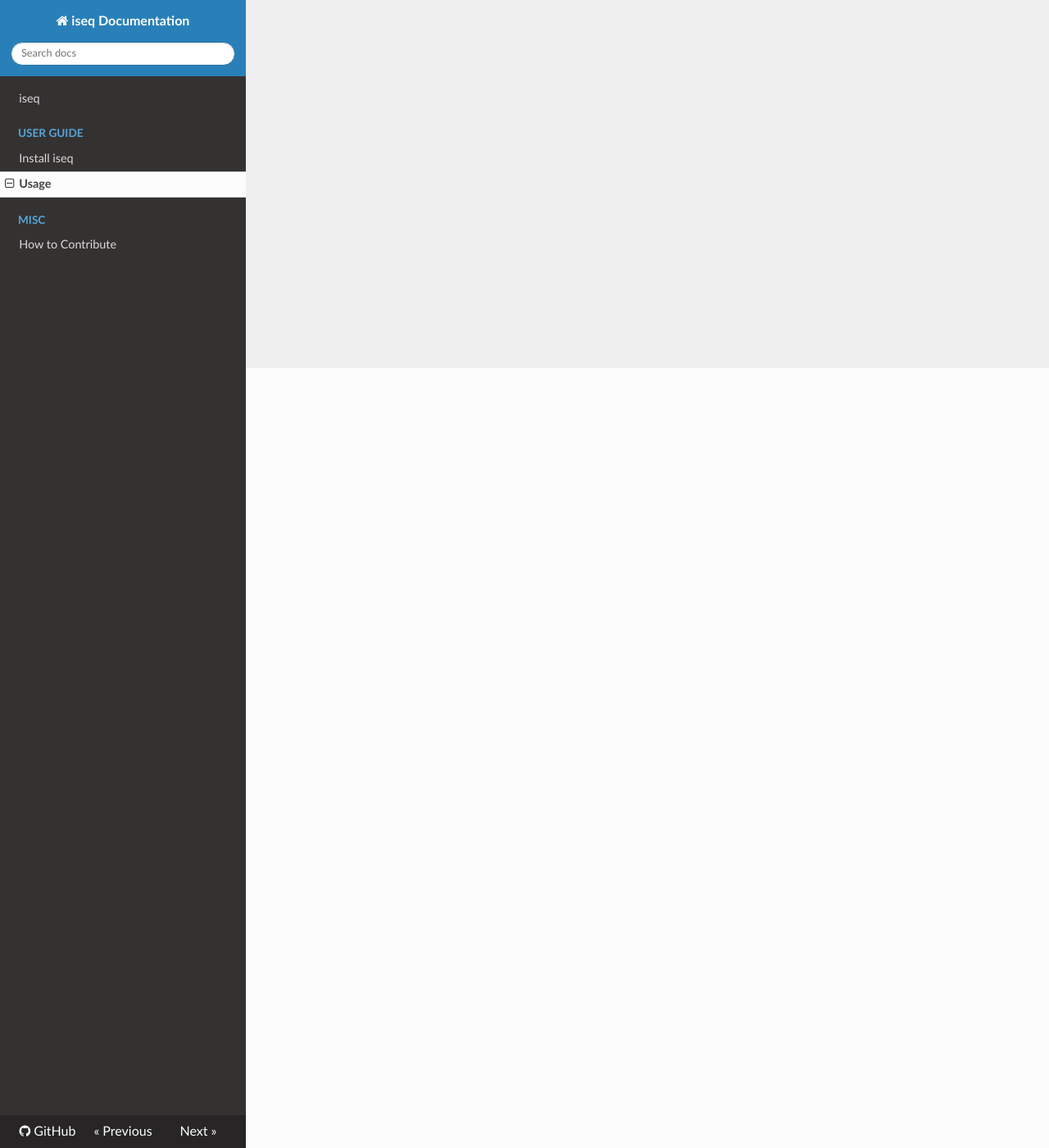
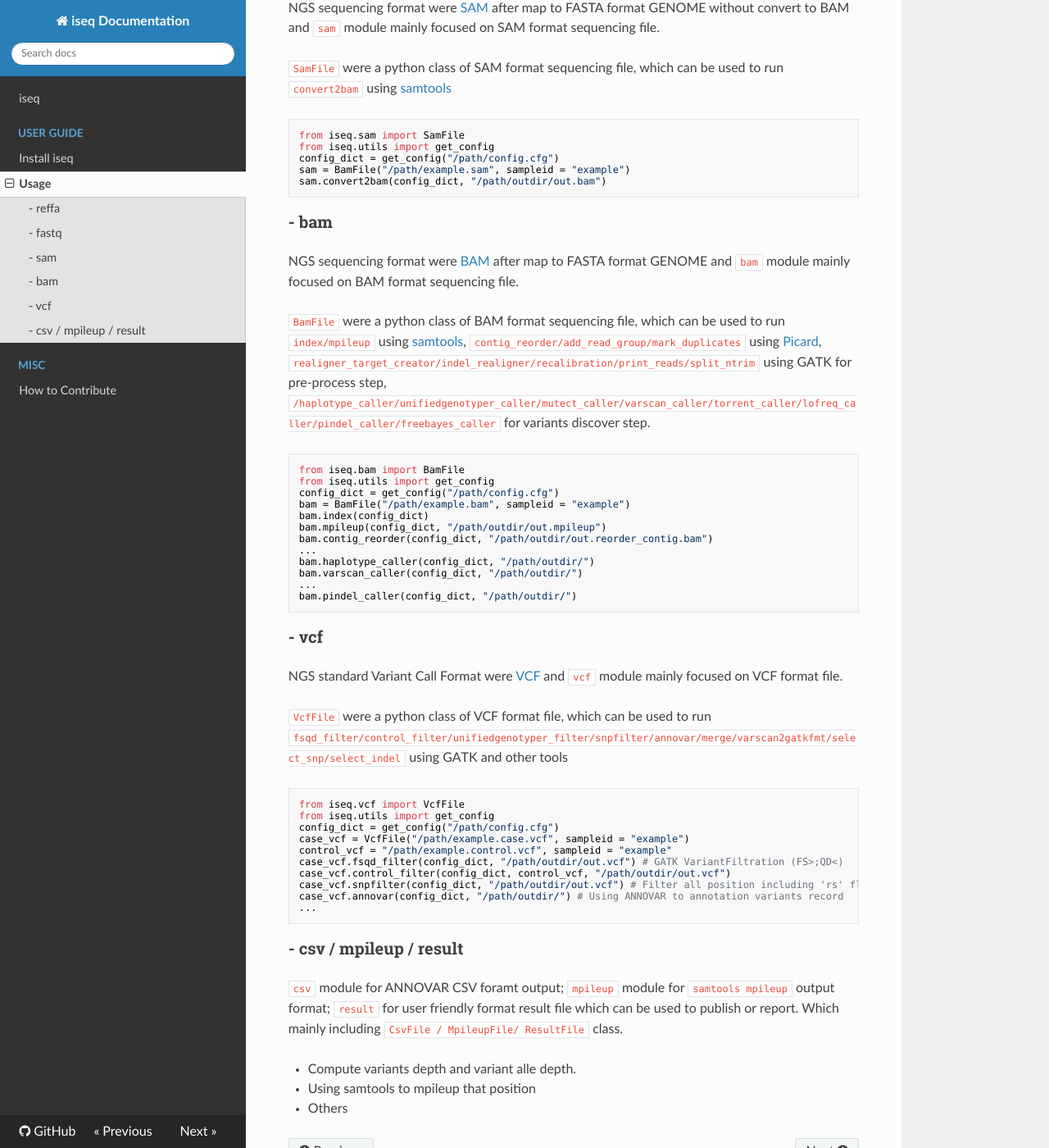
Before and after one commit to Miachol/doc-iseq, an MkDocs documentation site: the page built from docs/user-guide/usage.md, in a window 1280 px wide and 1400 px high, scrolled down 951 px. Shown: the whole window at 82% size. Built offline with MkDocs 1.6.1, drawn with Linux system fonts in a browser that asks for light colours; nearby versions of some CDN libraries; comment, search, counter and statistics services are not loaded; old or Windows-style settings are respelled for this version of MkDocs; some of the changed text lies outside the part shown.

Commit message:
Update usage

````diff
--- a/docs/user-guide/usage.md
+++ b/docs/user-guide/usage.md
@@ -1,5 +1,97 @@
-## Functions
+## Module
+### - reffa
+NGS reference genome usually were [FASTA](https://en.wikipedia.org/wiki/FASTA_format) and `reffa` module mainly focused on FASTA format GENOME file.
 
+`ReffaFile` were a Python class of FASTA format GENOME file, which can be used to run `generate_dict` and `index` by BWA/STAR/Bowtie/Bowtie2.
+
+```python
+from iseq.reffa import ReffaFile
+from iseq.utils import get_config
+config_dict = get_config("/path/config.cfg")
+reffa = ReffaFile("/path/hg19.fa", "hg19")
+reffa.generate_dict(config_dict)
+reffa.bwa_index(config_dict)
+reffa.star_index(config_dict)
+reffa.bowtie_index(config_dict)
+reffa.bowtie2_index(config_dict)
+```
+
+### - fastq
+NGS sequencing raw data format were [FASTQ](https://en.wikipedia.org/wiki/FASTQ_format) and `fastq` module mainly focused on FASTQ format raw sequencing file.
+
+`FastqFile` were a python class of FASTQ format raw sequencing file, which can be used to run `mapping` using BWA/STAR/Bowtie/Bowtie2/Tophat/Tophat2
+
+```python
+from iseq.fastq import FastqFile
+from iseq.utils import get_config
+config_dict = get_config("/path/config.cfg")
+fq_1 = FastqFile("/path/read_1.fq.gz", sampleid = "example")
+fq_2 = "/path/read_2.fq.gz"
+fq_1.bwa_mapping(config_dict, "/path/outdir", fq_2)
+fq_1.star_mapping(config_dict, "/path/outdir", fq_2)
+fq_1.bowtie2_mapping(config_dict, "/path/outdir", fq_2)
+fq_1.bowtie_mapping(config_dict, "/path/outdir", fq_2)
+fq_1.tophat_mapping(config_dict, "/path/outdir", fq_2)
+```
+
+### - sam
+NGS sequencing format were [SAM](https://en.wikipedia.org/wiki/SAM_(file_format)) after map to FASTA format GENOME without convert to BAM and `sam` module mainly focused on SAM format sequencing file.
+
+`SamFile` were a python class of SAM format sequencing file, which can be used to run `convert2bam` using [samtools](https://github.com/samtools/samtools)
+
+```python
+from iseq.sam import SamFile
+from iseq.utils import get_config
+config_dict = get_config("/path/config.cfg")
+sam = BamFile("/path/example.sam", sampleid = "example")
+sam.convert2bam(config_dict, "/path/outdir/out.bam")
+```
+
+### - bam
+NGS sequencing format were [BAM](https://en.wikipedia.org/wiki/SAMtools) after map to FASTA format GENOME and `bam` module mainly focused on BAM format sequencing file.
+
+`BamFile` were a python class of BAM format sequencing file, which can be used to run `index/mpileup` using [samtools](https://github.com/samtools/samtools), `contig_reorder/add_read_group/mark_duplicates` using [Picard](https://github.com/broadinstitute/picard), `realigner_target_creator/indel_realigner/recalibration/print_reads/split_ntrim` using GATK for pre-process step, `/haplotype_caller/unifiedgenotyper_caller/mutect_caller/varscan_caller/torrent_caller/lofreq_caller/pindel_caller/freebayes_caller` for variants discover step.
+
+```python
+from iseq.bam import BamFile
+from iseq.utils import get_config
+config_dict = get_config("/path/config.cfg")
+bam = BamFile("/path/example.bam", sampleid = "example")
+bam.index(config_dict)
+bam.mpileup(config_dict, "/path/outdir/out.mpileup")
+bam.contig_reorder(config_dict, "/path/outdir/out.reorder_contig.bam")
+...
+bam.haplotype_caller(config_dict, "/path/outdir/")
+bam.varscan_caller(config_dict, "/path/outdir/")
+...
+bam.pindel_caller(config_dict, "/path/outdir/")
+```
+
+### - vcf
+NGS standard Variant Call Format were [VCF](https://en.wikipedia.org/wiki/Variant_Call_Format) and `vcf` module mainly focused on VCF format file.
+
+`VcfFile` were a python class of VCF format file, which can be used to run `fsqd_filter/control_filter/unifiedgenotyper_filter/snpfilter/annovar/merge/varscan2gatkfmt/select_snp/select_indel` using GATK and other tools
+
+```python
+from iseq.vcf import VcfFile
+from iseq.utils import get_config
+config_dict = get_config("/path/config.cfg")
+case_vcf = VcfFile("/path/example.case.vcf", sampleid = "example")
+control_vcf = "/path/example.control.vcf", sampleid = "example"
+case_vcf.fsqd_filter(config_dict, "/path/outdir/out.vcf") # GATK VariantFiltration (FS>;QD<)
+case_vcf.control_filter(config_dict, control_vcf, "/path/outdir/out.vcf")
+case_vcf.snpfilter(config_dict, "/path/outdir/out.vcf") # Filter all position including 'rs' flag
+case_vcf.annovar(config_dict, "/path/outdir/") # Using ANNOVAR to annotation variants record
+...
+```
+
+### - csv / mpileup / result
+
+`csv` module for ANNOVAR CSV foramt output; `mpileup` module for `samtools mpileup` output format; `result` for user friendly format result file which can be used to publish or report. Which mainly including `CsvFile / MpileupFile/ ResultFile` class.
+
+- Compute variants depth and variant alle depth.
+- Using samtools to mpileup that position
+- Others
 
 <div id="disqus_thread"></div>
 <script>
````
